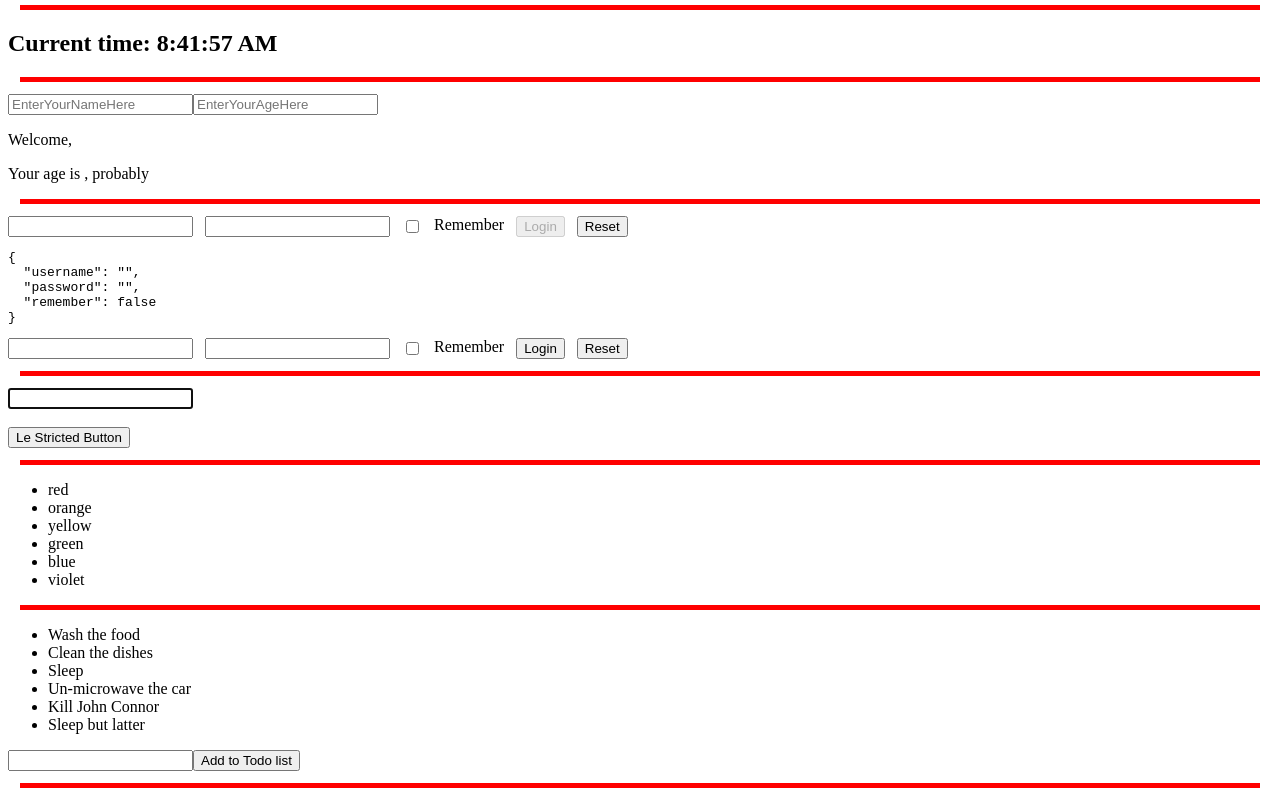
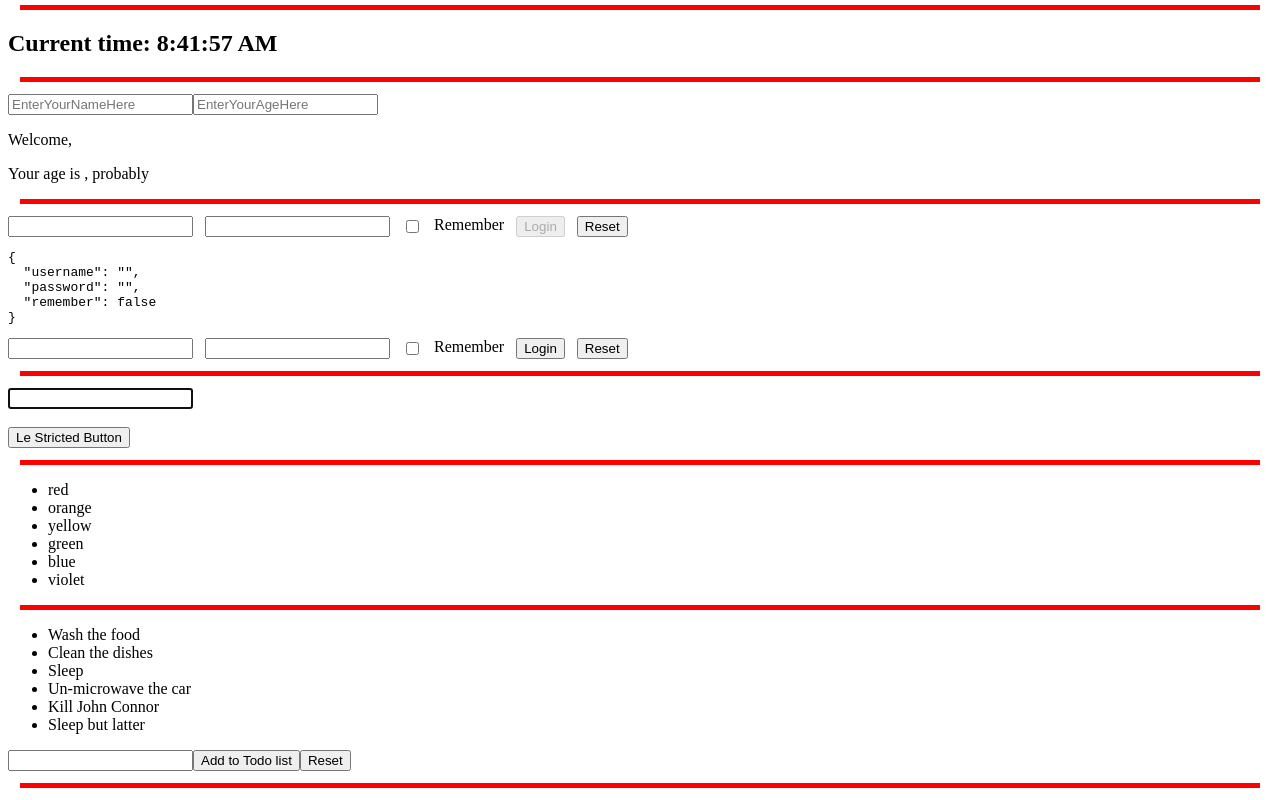
Before and after one commit to LuisTM98/EJERCICIOS-DEVELHOPE, a React (Vite) app in the folder React/: page / in a window 1280 px wide. Shown: the part 530-1330 px from the top of the page. Built offline with nearby package versions, Linux system fonts and the light colour scheme.

Commit message:
terminado ejercicio list and state 3

```diff
--- a/React/src/TodoList.jsx
+++ b/React/src/TodoList.jsx
@@ -1,26 +1,36 @@
 import { useState } from "react";
 
 export function TodoList() {
-  const [inputContent, setInputContent] = useState("");
+  const [inputContent, setInputContent] = useState('');
 
   function handleInputChange(event) {
     setInputContent(event.target.value);
   }
 
-  const [todosArray, setTodosArray] = useState([
+  const baseTodosArray = [
     "Wash the food",
     "Clean the dishes",
     "Sleep",
     "Un-microwave the car",
     "Kill John Connor",
     "Sleep but latter",
-  ]);
+  ]
+
+  const [todosArray, setTodosArray] = useState(baseTodosArray);
 
   function handleFormSubmit(event) {
     event.preventDefault();
-    const newTodosArray = [...todosArray, inputContent]
-    console.log(newTodosArray)
-    setTodosArray(newTodosArray);
+    const showedTodosArray = [...todosArray, inputContent]
+    console.log(showedTodosArray)  //for debug
+    setTodosArray(showedTodosArray);
+    setInputContent('')
+  }
+
+  function handleFormReset(event){
+    event.preventDefault()
+    const resetTodosArray = [...baseTodosArray]
+    setTodosArray(resetTodosArray)
+    setInputContent('')
   }
 
   return (
@@ -31,9 +41,10 @@ export function TodoList() {
         ))}
       </ul>
 
-      <form onSubmit={handleFormSubmit}>
-        <input type="text" name="addinput" onChange={handleInputChange} />
+      <form onSubmit={handleFormSubmit} onReset={handleFormReset}>
+        <input type="text" name="addinput" onChange={handleInputChange} value={inputContent}/>
         <button type="submit">Add to Todo list</button>
+        <button type="reset">Reset</button>
       </form>
     </div>
   );
```
